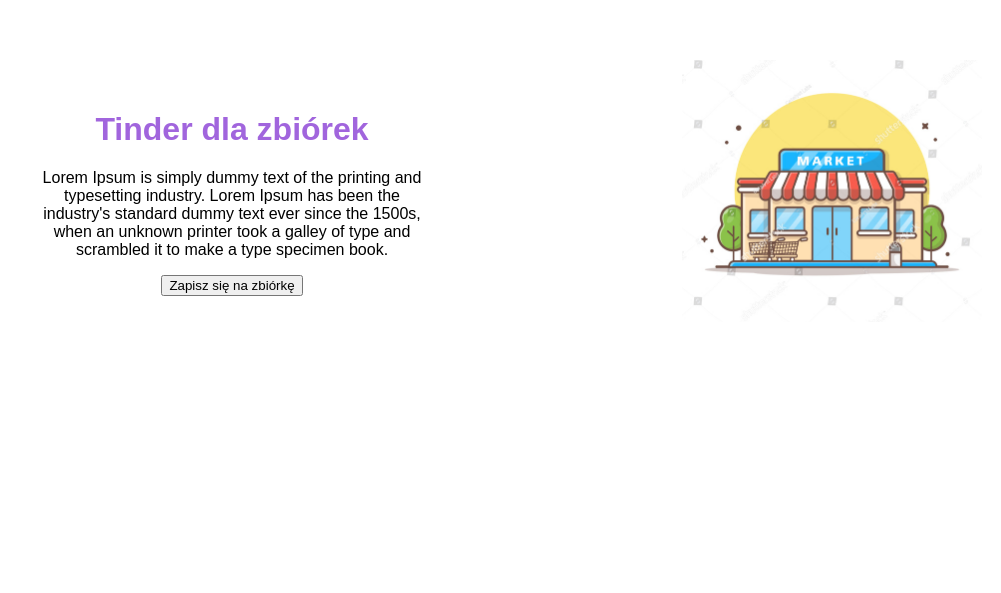
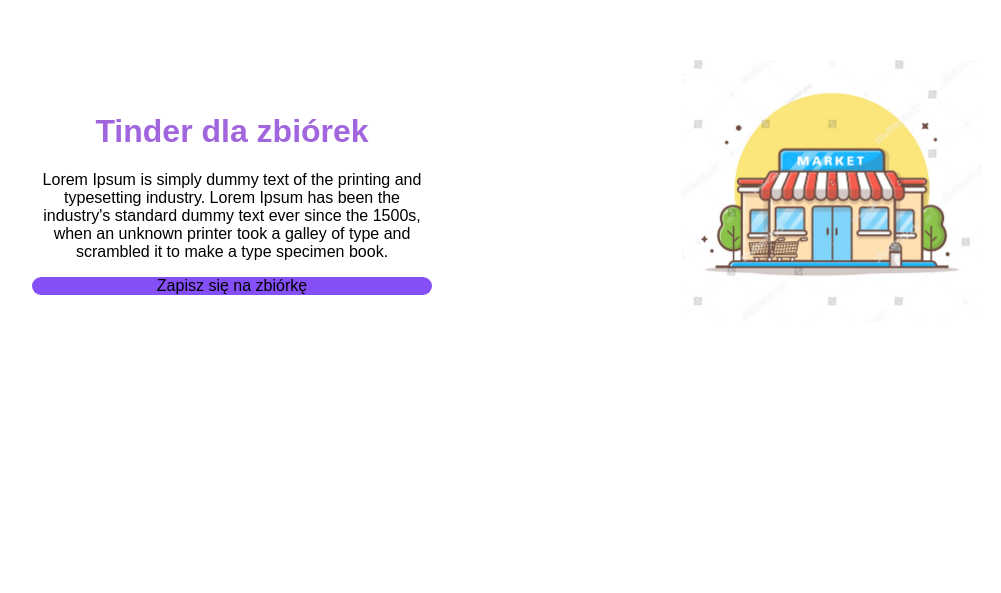
Before and after one commit to akai-org/projekt-tymczasowy, a React (Create React App) app in the folder frontend/: page / in a window 1280 px wide. Shown: the part 207-800 px from the top of the page, without its empty margins (133-1134 px from the left). Built offline with nearby package versions, Linux system fonts and the light colour scheme.

Commit message:
Replace button with button component

```diff
--- a/frontend/src/pages/Homepage/Homepage.js
+++ b/frontend/src/pages/Homepage/Homepage.js
@@ -1,4 +1,5 @@
 import "./Homepage.scss";
+import Button from "../components/button/Button.js"
 
 export function Homepage() {
     return (
@@ -6,7 +7,9 @@ export function Homepage() {
             <div className="greeting">
                 <h1>Tinder dla zbiórek</h1>
                 <p>Lorem Ipsum is simply dummy text of the printing and typesetting industry. Lorem Ipsum has been the industry's standard dummy text ever since the 1500s, when an unknown printer took a galley of type and scrambled it to make a type specimen book.</p>
-                <button>Zapisz się na zbiórkę</button>
+                <div className="button">
+                    <Button content="Zapisz się na zbiórkę"/>
+                </div>
             </div>
 
             <div className="image">
```
